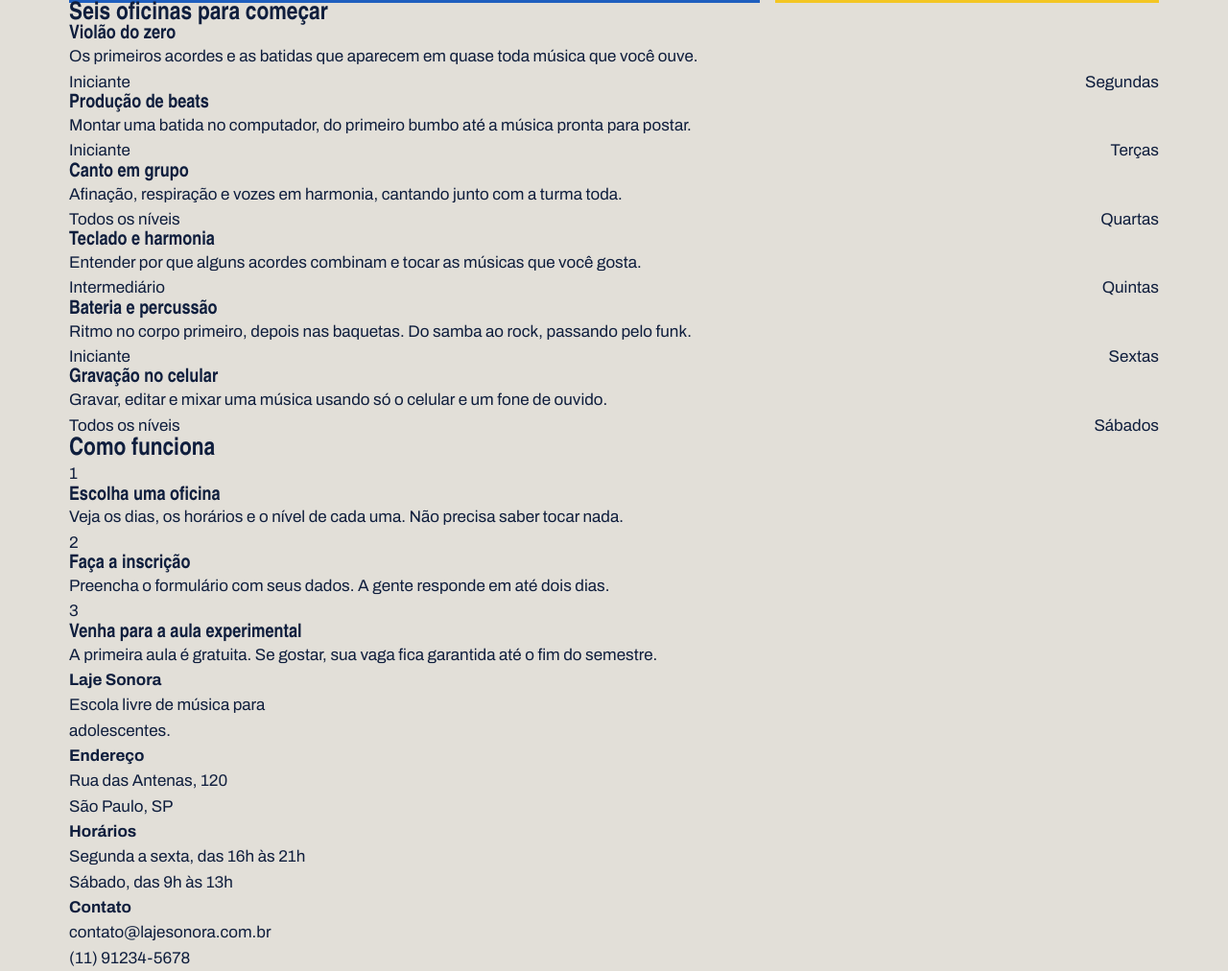
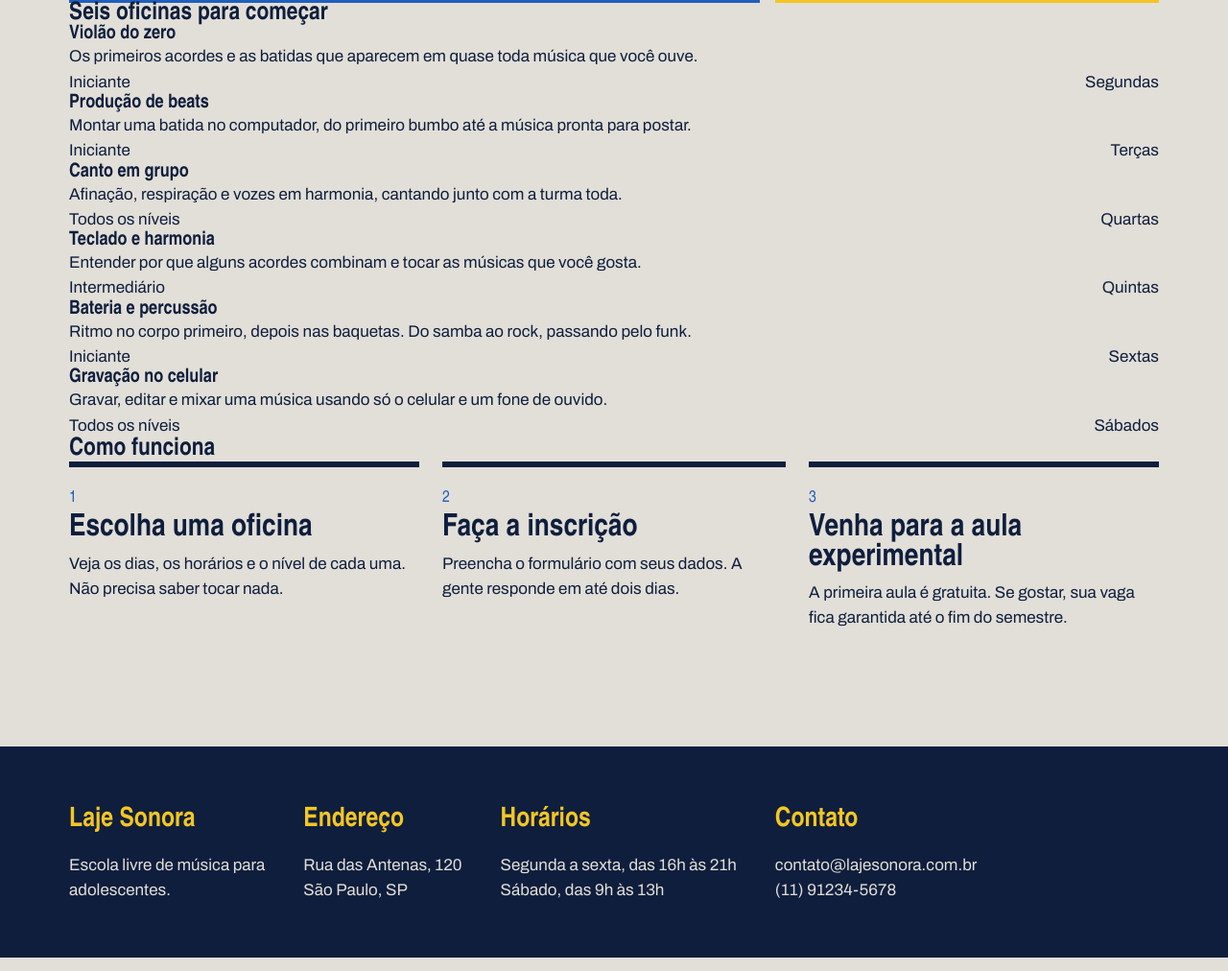
Before and after one commit to Jcmb1of1/laje_sonora, a plain HTML site: page index.html in a window 1280 px wide. Shown: the part 703-1715 px from the top of the page at 96% size. Drawn offline with Linux system fonts and the light colour scheme; a web font is replaced by a local one.

Commit message:
Página inicial pronta

```diff
--- a/index.css
+++ b/index.css
@@ -129,3 +129,45 @@ h1, h2, h3{
     display: flex;
     justify-content: space-between;
 }
+
+.passos{
+    display: flex;
+    gap: 24px;
+}
+
+.passo{
+    border-top: 6px solid var(--tinta);
+    padding-top: 24px;
+    max-width: 365px;
+}
+
+.passo-numero{
+    font-family: var(--fonte-cartaz);
+    line-height: 1;
+    color: var(--caixa-dagua);
+}
+
+.passo h3{
+    font-size: 32px;
+    margin-block: 8px;
+}
+
+.rodape{
+    margin-top: 120px;
+    background: var(--tinta);
+    color: var(--concreto);
+    padding-block: 56px;
+}
+
+.rodape-colunas{
+    display: flex;
+    gap: 40px;
+
+}
+
+.rodape h4{
+    font-family: var(--fonte-cartaz);
+    font-size: 28px;
+    color: var(--fita);
+    margin-bottom: 12px;
+}
```
